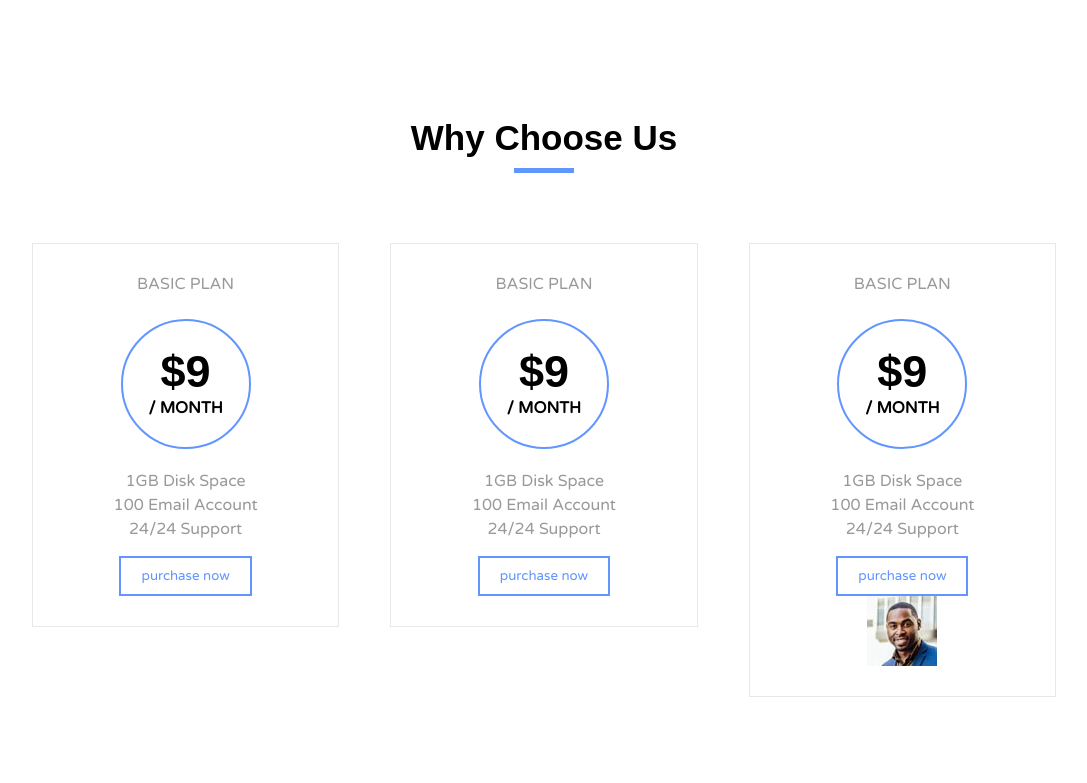
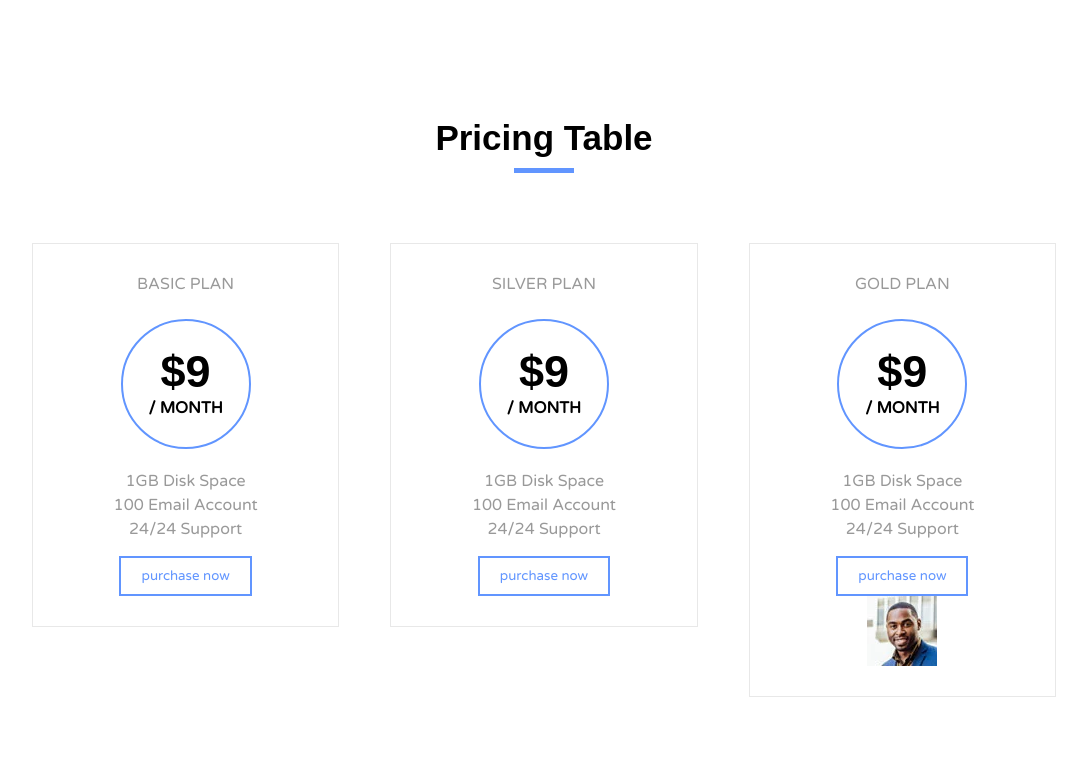
Before and after one commit to DaliaEltohami/HTML4_CSS2_Template1, a plain HTML site: page index.html in a window 1280 px wide. Shown: the part 4337-5120 px from the top of the page, without its empty margins (96-1183 px from the left). Drawn offline with Linux system fonts and the light colour scheme.

Commit message:
Update index.html

```diff
--- a/index.html
+++ b/index.html
@@ -312,7 +312,7 @@
         <!-- Pricing Section -->
         <div class="Pricing pd-y">
             <div class="section-header">
-                <h1 class="section-header-title mb-10">why choose us</h1>
+                <h1 class="section-header-title mb-10">Pricing table</h1>
                 <span class="line"></span>
             </div> <!-- ./section-header -->
 
@@ -333,7 +333,7 @@
                     </div> <!-- pricing-item -->
 
                     <div class="pricing-item mg ttp-effect">
-                        <span class="pricing-item-title">basic plan</span>
+                        <span class="pricing-item-title">silver plan</span>
                         <div class="pricing-details">
                             <h2 class="pricing-details-dollar">$9</h2>
                             <span class="pricing-details-month">/ month</span>
@@ -347,7 +347,7 @@
                     </div> <!-- ./pricing-item -->
 
                     <div class="pricing-item ttp-effect">
-                        <span class="pricing-item-title">basic plan</span>
+                        <span class="pricing-item-title">gold plan</span>
                         <div class="pricing-details">
                             <h2 class="pricing-details-dollar">$9</h2>
                             <span class="pricing-details-month">/ month</span>
@@ -396,7 +396,7 @@
 
         <div class="team pd-y">
             <div class="section-header">
-                <h1 class="section-header-title mb-10">why choose us</h1>
+                <h1 class="section-header-title mb-10">Our Team</h1>
                 <span class="line"></span>
             </div> <!-- ./section-header -->
 
```
